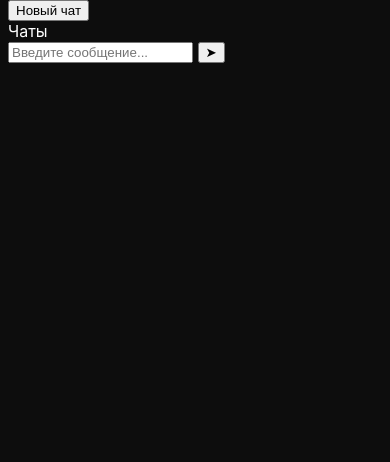
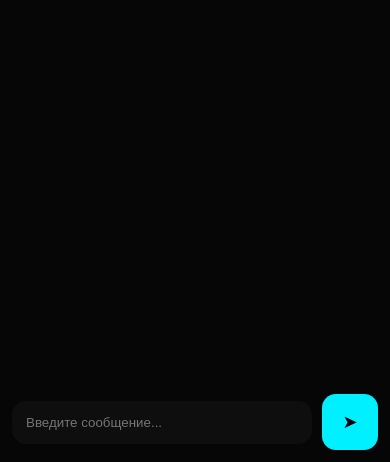
Before and after one commit to warriyup/LearnX_AI, a Flask app: page /full/ in a window 390 px wide. Shown: the part 382-844 px from the top of the page. Run offline with Flask 3, Linux system fonts and the light colour scheme.

Commit message:
Update style.css

```diff
--- a/full_version/static/style.css
+++ b/full_version/static/style.css
@@ -1 +1,73 @@
-body{background:#0d0d0d;color:#fff;font-family:-apple-system;} /* full css placeholder */
+:root{
+  --bg:#060607;
+  --panel:#0e1114;
+  --muted:#9aa4ad;
+  --neon:#00F0FF;
+  --neon-2: rgba(0,240,255,0.18);
+  --glass: rgba(12,14,16,0.6);
+}
+
+*{box-sizing:border-box}
+html,body{height:100%;margin:0;font-family:-apple-system,BlinkMacSystemFont,"Segoe UI",Roboto,Arial,sans-serif;background:var(--bg);color:#e9f6fb;overflow:hidden}
+
+.layout{display:flex;height:100%;overflow:hidden}
+
+/* SIDEBAR */
+.sidebar{width:260px;padding:20px;background:linear-gradient(180deg,rgba(6,7,8,0.6),rgba(12,13,14,0.45));border-right:1px solid rgba(255,255,255,0.03);backdrop-filter:blur(6px)}
+.logo-box{display:flex;align-items:center;gap:12px;margin-bottom:18px}
+.logo{width:44px;height:44px;border-radius:10px;object-fit:cover}
+h1{font-size:18px;margin:0}
+.main-btn{width:100%;padding:10px;border-radius:10px;border:none;background:#081019;color:var(--neon);cursor:pointer;margin-bottom:14px}
+.section-title{color:var(--muted);font-size:13px;margin:12px 0}
+.chat-list{display:flex;flex-direction:column;gap:8px;max-height:60vh;overflow:auto;padding-right:6px}
+.chat-item{display:flex;justify-content:space-between;align-items:center;padding:10px;border-radius:10px;background:rgba(255,255,255,0.02);cursor:pointer}
+.chat-item:hover{background:rgba(255,255,255,0.03)}
+.dots{opacity:0;font-size:18px;transition:.18s}.chat-item:hover .dots{opacity:1}
+
+/* CHAT AREA */
+.chat-area{flex:1;display:flex;flex-direction:column;padding:22px;gap:12px;overflow:hidden}
+.chat-box{flex:1;overflow:auto;padding-right:10px;display:flex;flex-direction:column;gap:12px}
+
+/* MESSAGE BUBBLES */
+.msg-user,.msg-bot{width:fit-content;max-width:75%;padding:14px 18px;border-radius:18px;line-height:1.45;position:relative}
+.msg-user{margin-left:auto;background:linear-gradient(180deg,#003b7a,#005bb3);color:#fff}
+.msg-bot{margin-right:auto;background:linear-gradient(180deg,#0b0d10,#13171a);color:#e6fbff;padding:16px 20px}
+
+/* Neon inner animated border for full UI */
+.msg-bot::before{
+  content:"";
+  position:absolute;inset:2px;border-radius:16px;pointer-events:none;
+  background:linear-gradient(90deg,var(--neon),rgba(0,240,255,0.6),var(--neon));
+  background-size:200% 100%;
+  mix-blend-mode:screen;
+  filter:blur(6px);
+  opacity:0.9;
+  -webkit-mask:
+    linear-gradient(#000 0 0) content-box,
+    linear-gradient(#000 0 0);
+  mask:
+    linear-gradient(#000 0 0) content-box,
+    linear-gradient(#000 0 0);
+  padding:2px;
+  animation:neon-move 4s linear infinite;
+}
+
+.msg-bot::after{
+  content:"";position:absolute;inset:0;border-radius:18px;box-shadow:0 6px 30px var(--neon-2);pointer-events:none;opacity:.6
+}
+
+@keyframes neon-move{0%{background-position:0% 0%}50%{background-position:100% 0%}100%{background-position:0% 0%}}
+
+/* INPUT */
+.input-area{display:flex;gap:10px;align-items:center}
+.input-area input{flex:1;padding:14px;border-radius:14px;border:none;background:rgba(255,255,255,0.03);color:#eaffff;outline:none}
+.send-btn{width:56px;height:56px;border-radius:14px;border:none;background:var(--neon);color:#001;cursor:pointer;font-size:18px}
+
+/* THINKING */
+#thinking{width:fit-content;padding:14px 18px;border-radius:18px;background:linear-gradient(180deg,#071018,#0d151a);color:var(--muted)}
+
+/* responsive */
+@media(max-width:700px){
+  .sidebar{display:none}
+  .chat-area{padding:12px}
+}
```
